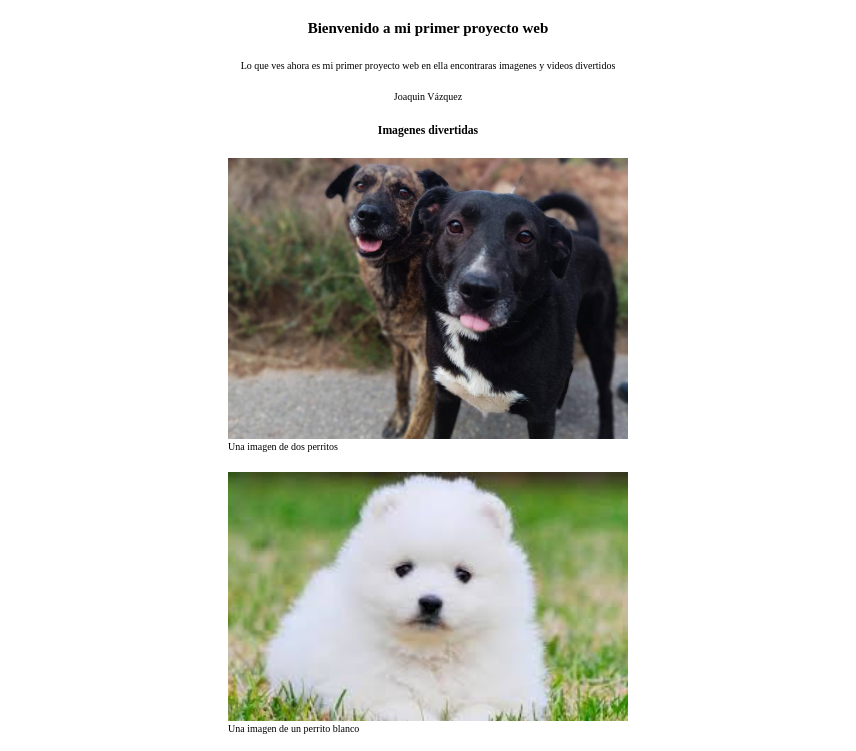
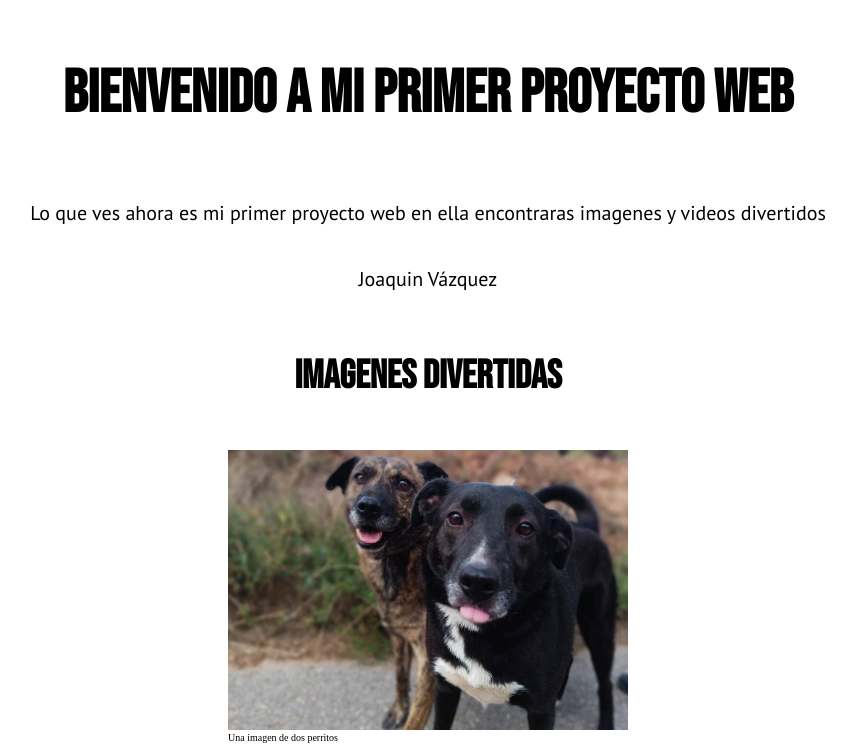
Before and after one commit to joaquinVazquezM/miPrimerHTML, a plain HTML site: page index.html in a window 1280 px wide. Shown: the top 751 px of the page, without its empty margins (212-1068 px from the left). Drawn offline with Linux system fonts and the light colour scheme.

Commit message:
ajustando el texto

```diff
--- a/index.html
+++ b/index.html
@@ -5,13 +5,19 @@
     <meta name="viewport" content="width=device-width, initial-scale=1.0">
     <title>Mi primer HTML - Joaquin Vázquez</title>
     <link rel="stylesheet" href="./style.css">
+    <link rel="preconnect" href="https://fonts.googleapis.com">
+    <link rel="preconnect" href="https://fonts.gstatic.com" crossorigin>
+    <link href="https://fonts.googleapis.com/css2?family=Bebas+Neue&display=swap" rel="stylesheet">
+    <link rel="preconnect" href="https://fonts.googleapis.com">
+    <link rel="preconnect" href="https://fonts.gstatic.com" crossorigin>
+    <link href="https://fonts.googleapis.com/css2?family=Bebas+Neue&family=PT+Sans:ital,wght@0,400;0,700;1,400;1,700&display=swap" rel="stylesheet">
 </head>
 <body>
     <main class="container">
         <!-- Seccion de bienvenida -->
         <section>
             <div class="nombre_clase">
-                <h1 class="titulo_1 font_sizeXL" >Bienvenido a mi primer proyecto web</h1>
+                <h1 class="title" >Bienvenido a mi primer proyecto web</h1>
             </div>
             <p class="descripcion_sitio">Lo que ves ahora es mi primer proyecto web en ella encontraras imagenes y videos divertidos  </p>
             <p>Joaquin Vázquez</p>
@@ -19,7 +25,7 @@
 
         <!-- Sección de imagenes -->
         <section>
-            <h3>Imagenes divertidas</h3>
+            <h3 class="subtitle">Imagenes divertidas</h3>
 
             <figure>
                 <img src="./assets/dos_perritos.jpg" alt="" width="400px">
@@ -49,7 +55,7 @@
 
         <!-- Sección de videos -->
         <section>
-            <h3>Videos divertidos</h3>
+            <h3 class="subtitle">Videos divertidos</h3>
 
             <figure>
                 <video src="" controls preload="auto">
--- a/style.css
+++ b/style.css
@@ -1,3 +1,7 @@
+:root{
+    --title-font: 'Bebas Neue', cursiva;
+    --text-font: 'PT Sans', Sans-serif;
+}
 /* Selector por etiqueta */
 /* modificar el tamaño de fuente de la etiqueta <html> para
 utilizar las medidas Rem de la misma forma que los pixeles, así:
@@ -17,3 +21,16 @@ html{
     flex-direction: column;
     align-items: center;
 }
+.title{
+    font-family: var(--title-font);
+    font-size: 6rem;
+}
+.subtitle{
+    font-family: var(--title-font);
+    font-size: 4rem;
+}
+p{
+    font-family: var(--text-font);
+    font-size: 2rem;
+    text-align: center;
+}
```
